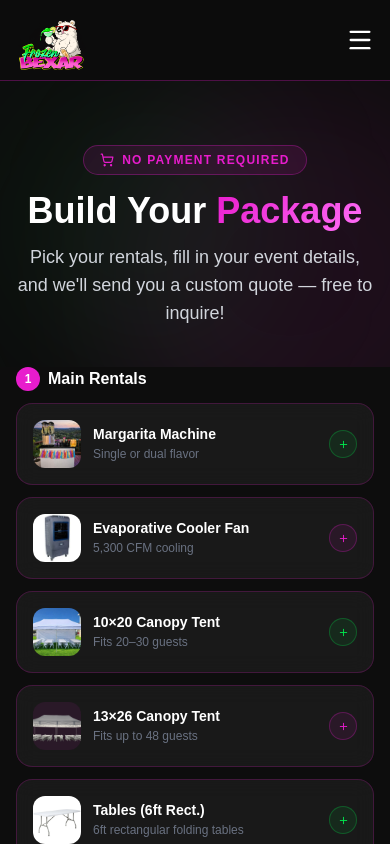
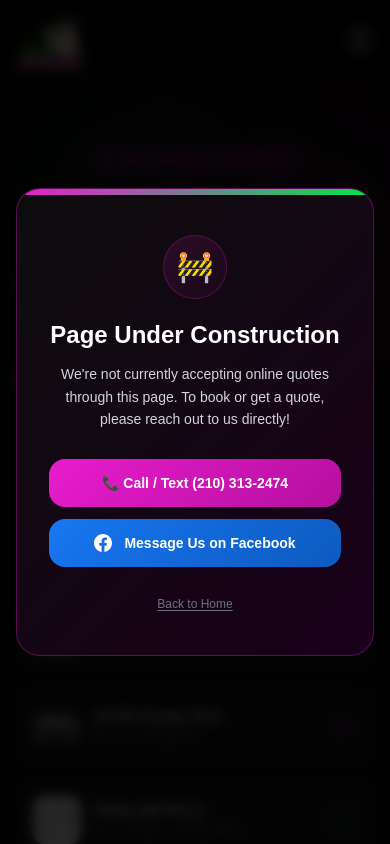
Before and after one commit to founderai/frozenbexar, a Next.js app: page /quote in a window 390 px wide. Shown: the top 844 px of the page. Built offline with nearby package versions, Linux system fonts and the light colour scheme.

Commit message:
quote: add under construction popup with phone and Facebook contact

```diff
--- a/app/quote/page.tsx
+++ b/app/quote/page.tsx
@@ -221,6 +221,51 @@ export default function QuotePage() {
 
   return (
     <>
+      {/* ── Under Construction Popup ── */}
+      <div className="fixed inset-0 z-50 flex items-center justify-center p-4" style={{ background: "rgba(0,0,0,0.85)", backdropFilter: "blur(6px)" }}>
+        <div className="relative w-full max-w-md rounded-3xl overflow-hidden shadow-2xl" style={{ background: "linear-gradient(135deg,#0d0d0d,#1a001a)", border: "1.5px solid #e81ccd55" }}>
+          {/* Top accent bar */}
+          <div className="h-1.5 w-full" style={{ background: "linear-gradient(90deg,#e81ccd,#00e64d)" }} />
+
+          <div className="px-8 py-10 text-center">
+            {/* Icon */}
+            <div className="w-16 h-16 rounded-full flex items-center justify-center mx-auto mb-5" style={{ background: "linear-gradient(135deg,#e81ccd22,#e81ccd08)", border: "1.5px solid #e81ccd44" }}>
+              <span className="text-3xl">🚧</span>
+            </div>
+
+            <h2 className="text-2xl font-black text-white mb-3">Page Under Construction</h2>
+            <p className="text-gray-300 text-sm leading-relaxed mb-7">
+              We&apos;re not currently accepting online quotes through this page. To book or get a quote, please reach out to us directly!
+            </p>
+
+            {/* Contact options */}
+            <div className="space-y-3 mb-6">
+              <a
+                href="tel:2103132474"
+                className="flex items-center justify-center gap-3 w-full py-3.5 rounded-2xl font-bold text-white text-sm transition-all hover:scale-[1.02]"
+                style={{ background: "linear-gradient(135deg,#e81ccd,#b5109e)" }}
+              >
+                📞 Call / Text (210) 313-2474
+              </a>
+              <a
+                href="https://www.facebook.com/frozenbexar"
+                target="_blank"
+                rel="noopener noreferrer"
+                className="flex items-center justify-center gap-3 w-full py-3.5 rounded-2xl font-bold text-white text-sm transition-all hover:scale-[1.02]"
+                style={{ background: "linear-gradient(135deg,#1877f2,#0d5abf)" }}
+              >
+                <svg width="18" height="18" viewBox="0 0 24 24" fill="currentColor"><path d="M24 12.073C24 5.405 18.627 0 12 0S0 5.405 0 12.073C0 18.1 4.388 23.094 10.125 24v-8.437H7.078v-3.49h3.047V9.41c0-3.025 1.792-4.697 4.533-4.697 1.312 0 2.686.235 2.686.235v2.97h-1.513c-1.491 0-1.956.93-1.956 1.874v2.25h3.328l-.532 3.49h-2.796V24C19.612 23.094 24 18.1 24 12.073z"/></svg>
+                Message Us on Facebook
+              </a>
+            </div>
+
+            <a href="/" className="text-xs text-gray-500 hover:text-gray-300 transition-colors underline underline-offset-2">
+              Back to Home
+            </a>
+          </div>
+        </div>
+      </div>
+
       {/* Header */}
       <section className="relative pt-16 pb-10 overflow-hidden">
         <div className="absolute inset-0 pointer-events-none">
```
